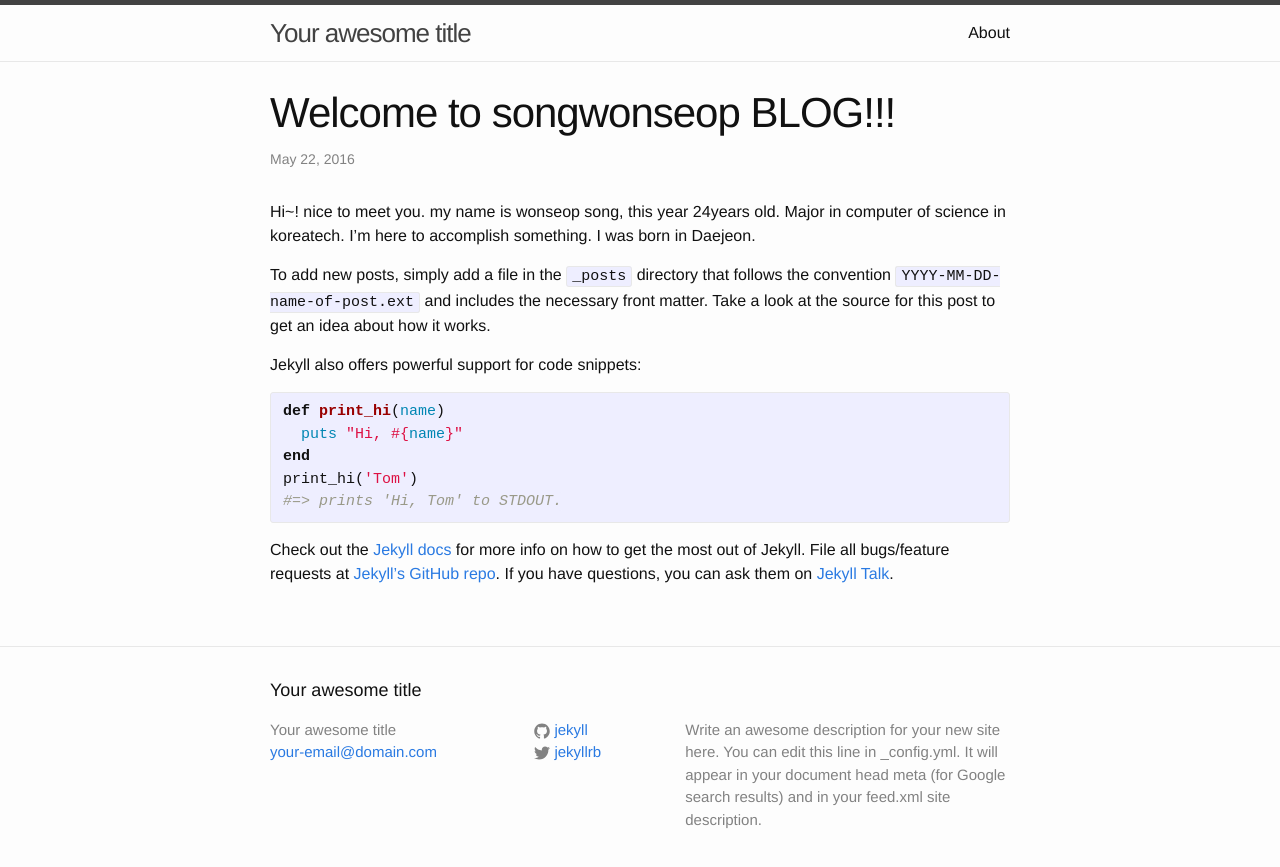
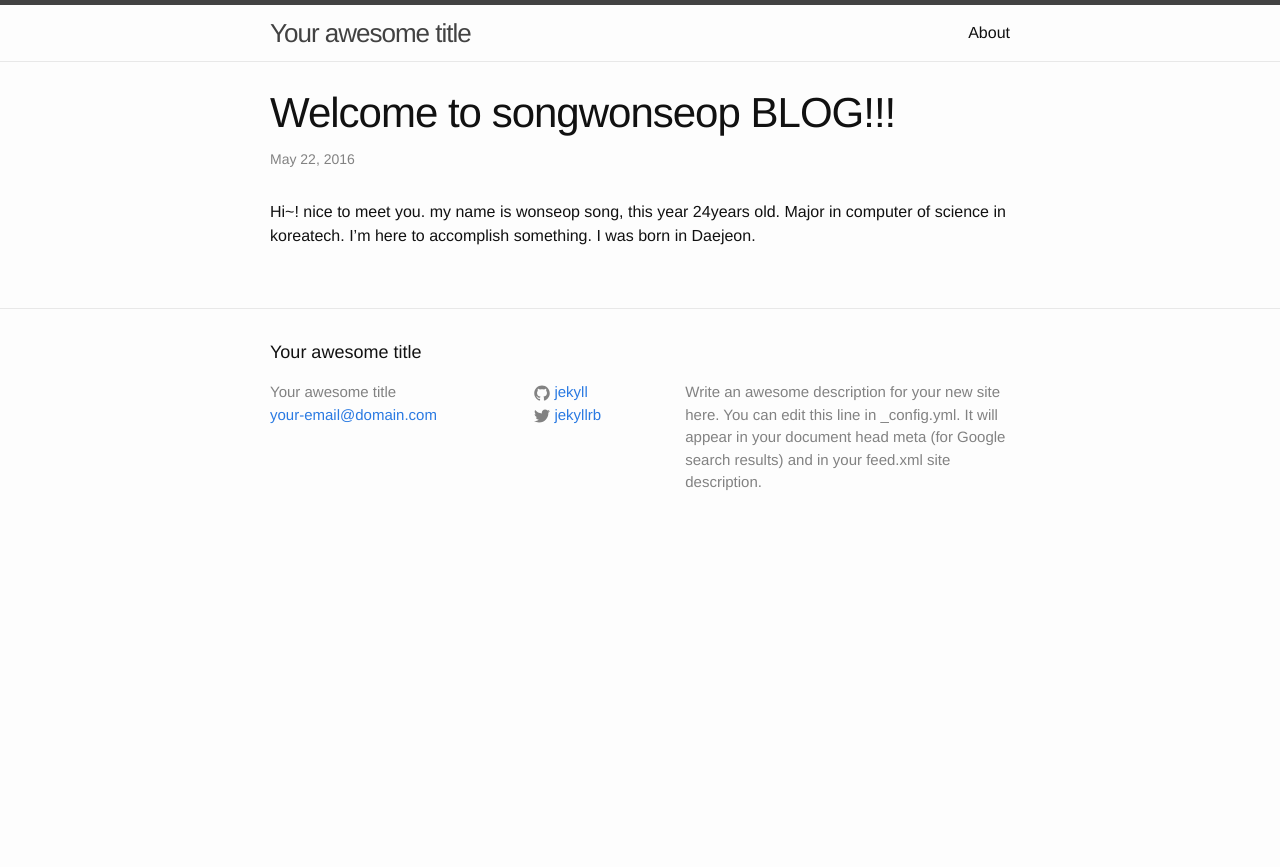
Before and after one commit to songwonseop/songwonseop.github.com, a Jekyll site: the page built from _posts/2016-05-22-welcome-to-jekyll.markdown, in a window 1280 px wide. Shown: the top 867 px of the page. Built offline with Jekyll 4.4.1, drawn with Linux system fonts in a browser that asks for light colours.

Commit message:
Update 2016-05-22-welcome-to-jekyll.markdown

```diff
--- a/_posts/2016-05-22-welcome-to-jekyll.markdown
+++ b/_posts/2016-05-22-welcome-to-jekyll.markdown
@@ -9,19 +9,6 @@ my name is wonseop song, this year 24years old.
 Major in computer of science in koreatech. I'm here to accomplish something.
 I was born in Daejeon.
 
-To add new posts, simply add a file in the `_posts` directory that follows the convention `YYYY-MM-DD-name-of-post.ext` and includes the necessary front matter. Take a look at the source for this post to get an idea about how it works.
-
-Jekyll also offers powerful support for code snippets:
-
-{% highlight ruby %}
-def print_hi(name)
-  puts "Hi, #{name}"
-end
-print_hi('Tom')
-#=> prints 'Hi, Tom' to STDOUT.
-{% endhighlight %}
-
-Check out the [Jekyll docs][jekyll-docs] for more info on how to get the most out of Jekyll. File all bugs/feature requests at [Jekyll’s GitHub repo][jekyll-gh]. If you have questions, you can ask them on [Jekyll Talk][jekyll-talk].
 
 [jekyll-docs]: http://jekyllrb.com/docs/home
 [jekyll-gh]:   https://github.com/jekyll/jekyll
```
